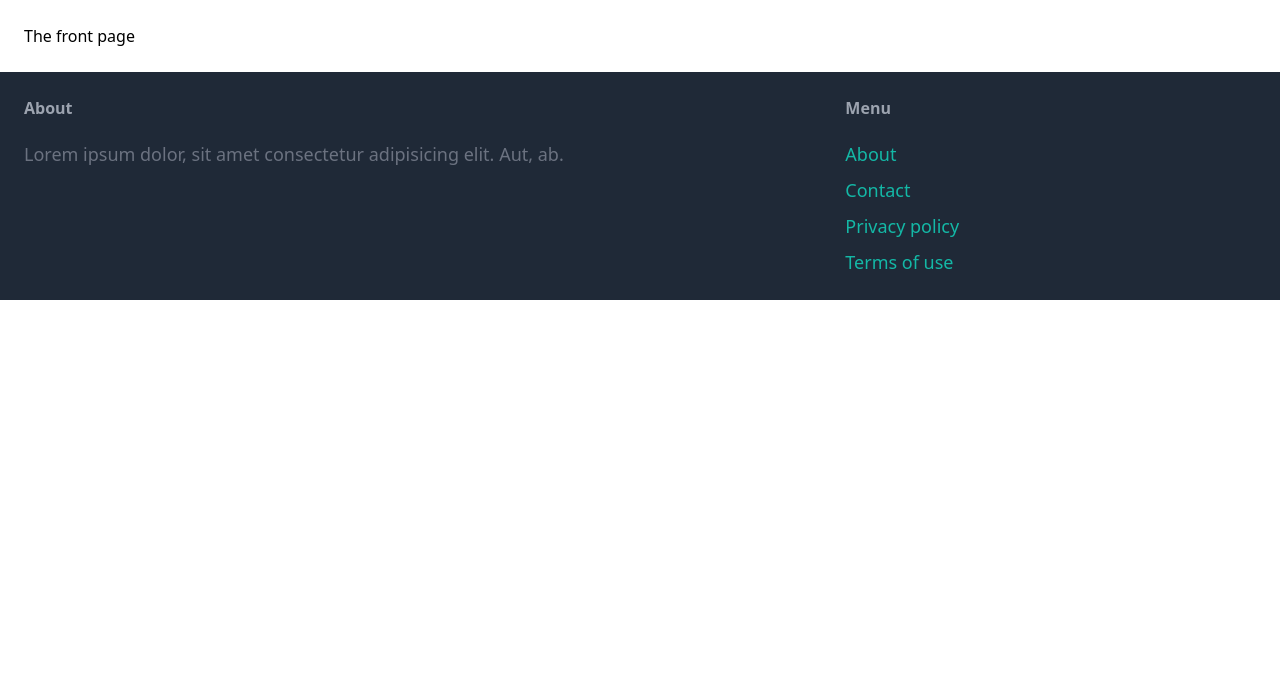
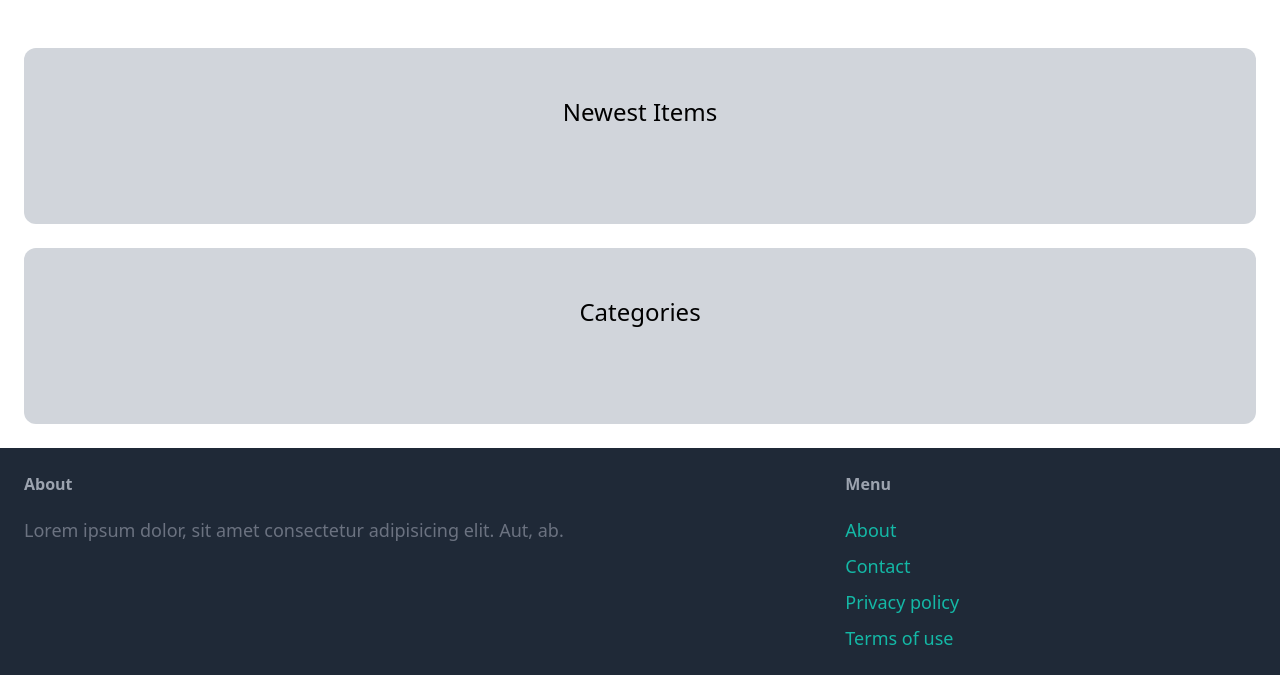
Before and after one commit to doctypeKieran/yt-project-django-marketplace, a Django app: template core/templates/core/index.html in a window 1280 px wide. Shown: the part 77-752 px from the top of the page. Run offline with Django 4.2, Linux system fonts and the light colour scheme; the template is opened without the code that fills it, so the values that code supplies are empty; some libraries are stand-ins or nearby versions.

Commit message:
Display items and categories from database model

```diff
--- a/core/templates/core/index.html
+++ b/core/templates/core/index.html
@@ -3,5 +3,45 @@
 {% block title %}Welcome{% endblock title %}
 
 {% block content %}
-<h1>The front page</h1>
-{% endblock  %}
+<div class="mt-6 px-6 py-12 bg-gray-300 rounded-xl">
+    <h2 class="mb-12 text-2xl text-center">
+        Newest Items
+    </h2>
+
+    <div class="grid grid-cols-3 gap-3">
+        {% for item in items %}
+        <div>
+            <a href="#">
+                <div>
+                    <img src="{{ item.image.url }}" alt="" class="rounded-t-xl">
+                </div>
+
+                <div class="p-6 bg-white rounded-b-xl">
+                    <h2 class="text-2xl">{{ item.name }}</h2>
+                    <p class="text-gray-500">{{ item.price }}</p>
+                </div>
+            </a>
+        </div>
+        {% endfor %}
+    </div>
+</div>
+
+<div class="mt-6 px-6 py-12 bg-gray-300 rounded-xl">
+    <h2 class="mb-12 text-2xl text-center">
+        Categories
+    </h2>
+
+    <div class="grid grid-cols-3 gap-3">
+        {% for category in categories %}
+        <div>
+            <a href="#">
+                <div class="p-6 bg-white rounded-xl">
+                    <h2 class="text-2xl">{{ category.name }}</h2>
+                    <p class="text-gray-500">{{ category.items.count }} items</p>
+                </div>
+            </a>
+        </div>
+        {% endfor %}
+    </div>
+</div>
+{% endblock %}
```
